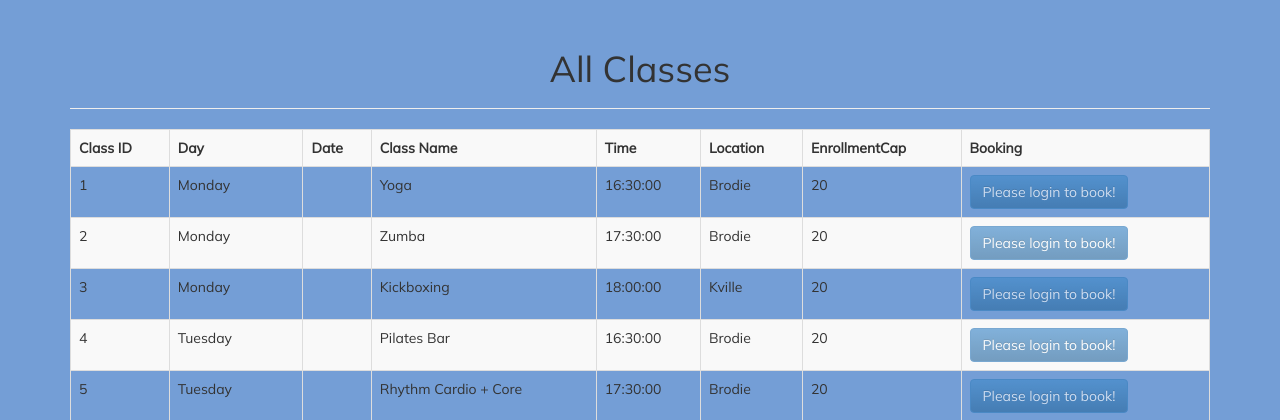
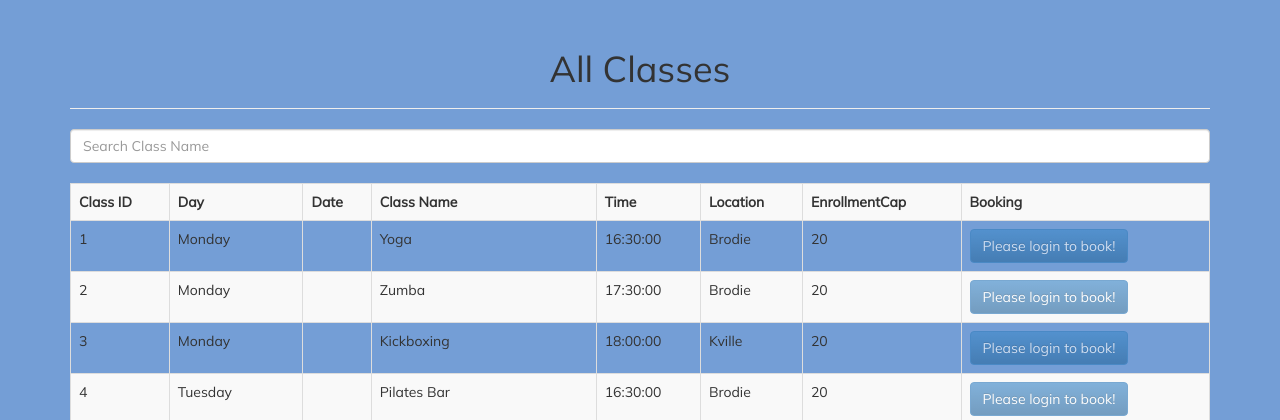
Before and after one commit to TharunRaj7/316-Gym-Tracker, a Flask app: page /Classes in a window 1280 px wide. Shown: the part 51-471 px from the top of the page. Run offline with Flask 2, Linux system fonts and the light colour scheme; data comes from the database, SQL or seed files in the repository; some libraries are stand-ins or nearby versions.

Commit message:
search added to classes.html

```diff
--- a/templates/pages/classes.html
+++ b/templates/pages/classes.html
@@ -4,8 +4,12 @@
     <div class="page-header" style="text-align:center;">
     <h1>{{ header }}</h1>
     </div>
+    <div class="md-form mt-0">
+      <input class="form-control" type="text" id = "mySearchInput" onkeyup="searchFunc()" placeholder="Search Class Name" aria-label="Search">
+    </div>
+    <br>
     <div>
-      <table class="table table-bordered table-striped table-hover">
+      <table class="table table-bordered table-striped table-hover" id = "dispTable">
         <tr>
           <th>Class ID </th>
           <th>Day</th>
@@ -95,4 +99,29 @@
           });
     </script>
 
+<script>
+  function searchFunc() {
+    // Declare variables
+    var input, filter, table, tr, a, i, txtValue;
+    input = document.getElementById('mySearchInput');
+    filter = input.value.toUpperCase();
+    table = document.getElementById("dispTable");
+    tr = table.getElementsByTagName('tr');
+    //console.log(tr);
+
+    // Loop through all list items, and hide those who don't match the search query
+    for (i = 1; i < tr.length; i++) {
+      a = tr[i].cells[3];
+      //console.log(a);
+      txtValue = a.textContent || a.innerText;
+      //console.log(txtValue);
+      if (txtValue.toUpperCase().indexOf(filter) > -1) {
+        tr[i].style.display = "";
+      } else {
+        tr[i].style.display = "none";
+      }
+    }
+  }
+  </script>
+
     {% endblock %}
```
